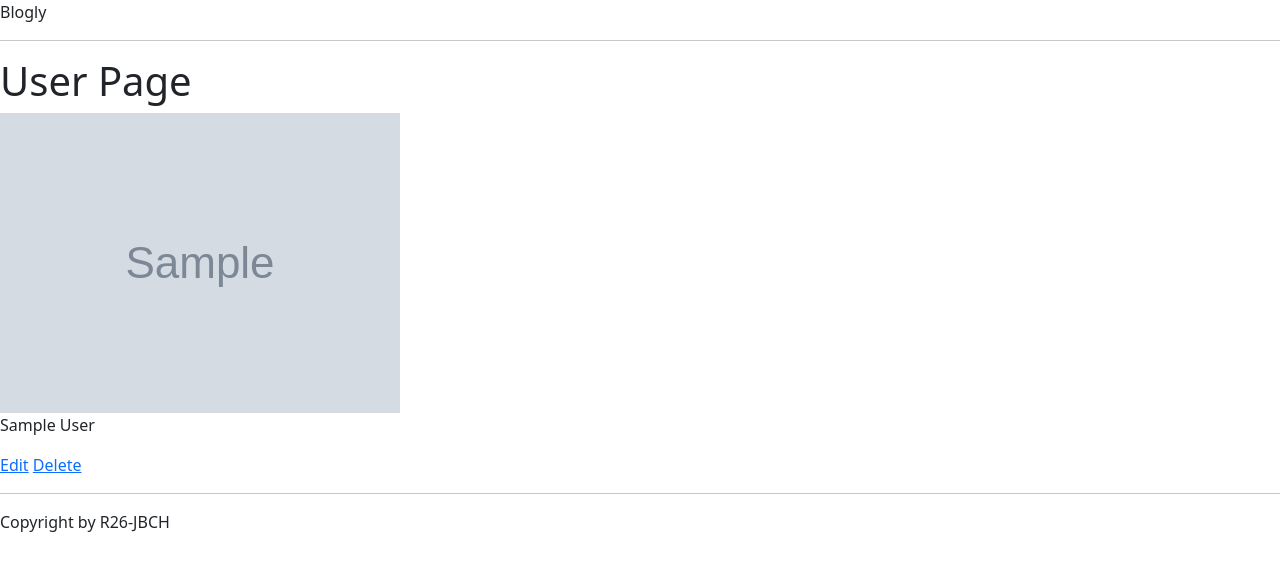
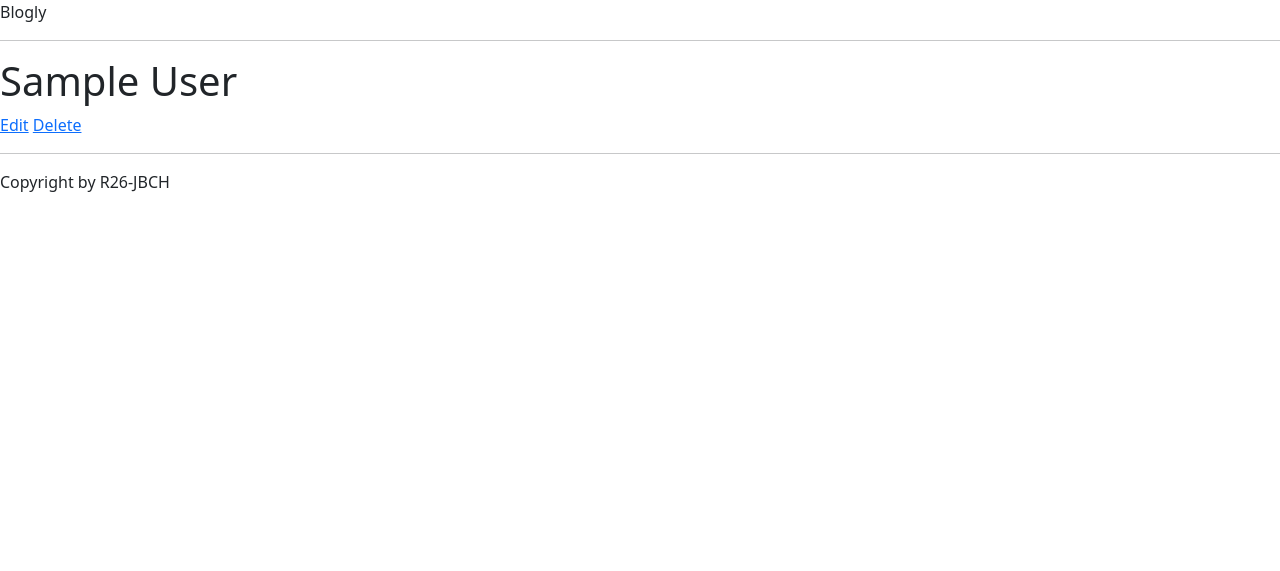
Before and after one commit to Clair-Hawkes/flask_blogly, a Flask app: template templates/user_page.html in a window 1280 px wide. Shown: the top 571 px of the page. Run offline with Flask 2, Linux system fonts and the light colour scheme; the template is opened without the code that fills it: values that come from a table or form of the project are taken from there, others are empty; tables that the repository leaves empty hold one stand-in row (values such as "Sample post"); grey boxes marked "Sample" are stand-in pictures; some libraries are stand-ins or nearby versions.

Commit message:
Add base user page

```diff
--- a/app.py
+++ b/app.py
@@ -49,11 +49,11 @@ def add_user():
     return redirect('/users')
 
 
-app.get('/users/<int:user_id>')
+@app.get('/users/<user_id>')
 def user_page(user_id):
     """Show user page per user details"""
 
-    user_record = User.query.get(user_id)
+    user_record = User.query.get(int(user_id))
 
 
     return render_template('user_page.html',user=user_record)
--- a/templates/user_page.html
+++ b/templates/user_page.html
@@ -3,10 +3,11 @@
 {% block title %}User {{ user.first_name }} Page{% endblock %}
 
 {% block content %}
-<h1>User Page</h1>
+<h1>{{user.first_name}} {{user.last_name}}</h1>
+{% if user.image %}
+<img src="{{user.image_url}}" alt="User Profile Picture">
 
-<img src="{{user.image_url}}" alt="User Profile Picture">
-<p>{{user.first_name}} {{user.last_name}}</p>
+{% endif %}
 
 <a href="/users/new" class="button">Edit</a>
 <a href="" class="button">Delete</a>
```
